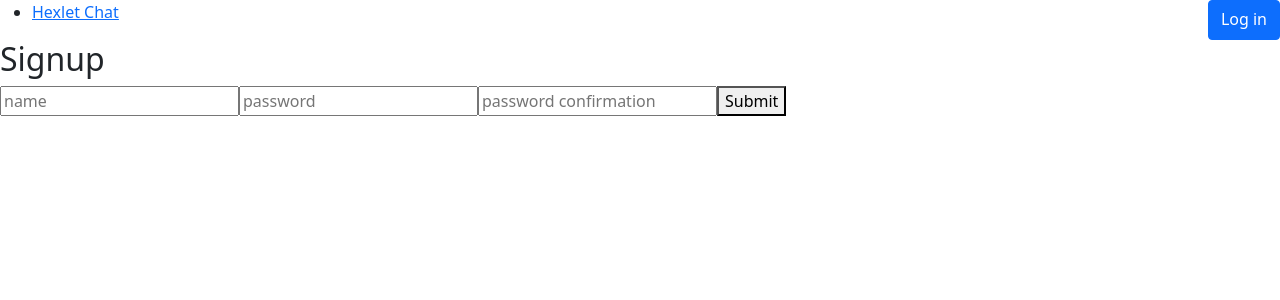
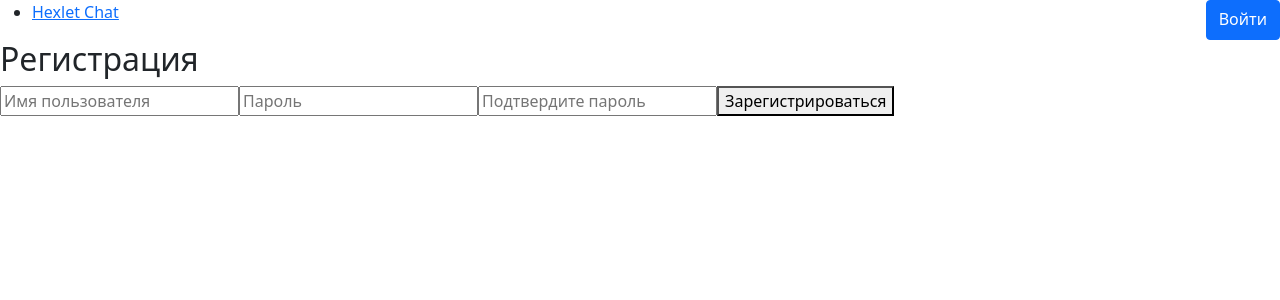
Before and after one commit to mkolotovich/frontend-project-lvl4, a React app: page /signup in a window 1280 px wide. Shown: the top 300 px of the page. Built offline with nearby package versions, Linux system fonts and the light colour scheme; no server answers; the HTML template or start-up script is replaced by a standard one.

Commit message:
finish eigth step

```diff
--- a/package.json
+++ b/package.json
@@ -39,9 +39,9 @@
     "fastify-static": "^4.5.0",
     "formik": "^2.2.9",
     "http-errors": "^2.0.0",
+    "i18next": "^21.8.4",
     "jquery": "^3.6.0",
     "lodash": "^4.17.21",
-    "normalizr": "*",
     "pino-pretty": "^7.5.1",
     "point-of-view": "^5.1.0",
     "popper.js": "^1.16.1",
@@ -49,6 +49,7 @@
     "react": "^18.1.0",
     "react-bootstrap": "^2.4.0",
     "react-dom": "^18.1.0",
+    "react-i18next": "^11.16.9",
     "react-redux": "^8.0.1",
     "react-router-dom": "^6.3.0",
     "regenerator-runtime": "^0.13.9",
--- a/src/components/AddChannelModal.jsx
+++ b/src/components/AddChannelModal.jsx
@@ -1,20 +1,22 @@
 import React, { useState } from 'react';
 import { Modal, Button, Form } from 'react-bootstrap';
 import { useSelector } from 'react-redux';
+import { useTranslation } from "react-i18next";
 import { socket } from './App.jsx';
 
-function Example(props) {
+export default(props) => {
   const { show, handleClose } = props;
   const [inputValue, setValue] = useState('');
   const allChannels = useSelector((state) => state.channels.value);
   const [duplicateError, setError] = useState(false);
   const [lengthError, setLengthError] = useState(false);
   const error = duplicateError || lengthError ? true : false;
-  const errorMessage = duplicateError ? 'Channel must be unique!' : 'Channel name must be no longer 20 characters!';
+  const { t } = useTranslation();
+  const errorMessage = duplicateError ? t('duplicateText') : t('lengthText');
   return (
     <Modal show={show} onHide={handleClose}>
       <Modal.Header closeButton>
-        <Modal.Title>Add channel</Modal.Title>
+        <Modal.Title>{t('addChannel')}</Modal.Title>
       </Modal.Header>
       <Modal.Body>
         <Form>
@@ -32,7 +34,7 @@ function Example(props) {
       </Modal.Body>
       <Modal.Footer>
         <Button variant="secondary" onClick={handleClose}>
-          Close
+          {t('close')}
         </Button>
         <Button variant="primary" onClick={async() => {
           if (allChannels.some((el) => el.name === inputValue)) {
@@ -47,11 +49,9 @@ function Example(props) {
             });
           }
         }}>
-          Save Changes
+          {t('send')}
         </Button>
       </Modal.Footer>
     </Modal>
   );
 }
-
-export default Example;
--- a/src/components/App.jsx
+++ b/src/components/App.jsx
@@ -12,6 +12,8 @@ import {
   Link,
 } from 'react-router-dom';
 import { io } from 'socket.io-client';
+import i18n from "i18next";
+import { useTranslation, initReactI18next } from "react-i18next";
 import { sendMessage } from '../slices/messagesSlice.js';
 import { addChannel, removeChannel, renameChannel } from '../slices/channelsSlice.js';
 import { removeChannelMessages } from '../slices/messagesSlice.js';
@@ -25,6 +27,51 @@ import AuthContext from '../contexts/index.jsx';
 if (process.env.NODE_ENV !== 'production') {
   localStorage.debug = 'chat:*';
 }
+
+i18n
+  .use(initReactI18next)
+  .init({
+    resources: {
+      ru: {
+        translation: {
+          "headerText": "Hexlet Chat",
+          'logOut': 'Выйти',
+          'logIn': 'Войти',
+          'addChannel' : 'Добавить канал',
+          'close': 'Отменить',
+          'send' : 'Отправить',
+          'duplicateText': 'Должно быть уникальным',
+          'lengthText': 'От 3 до 20 символов',
+          "nick": 'Ваш ник',
+          "password" : 'Пароль',
+          'authorizationText': 'Неверные имя пользователя или пароль',
+          'registration' : 'Регистрация',
+          'notFound' : 'Страница не найдена',
+          'channels' : 'Каналы',
+          'message' : 'Введите сообщение...',
+          'remove' : 'Удалить',
+          'rename' : 'Переименовать',
+          'removeChannel' : 'Удалить канал',
+          'sure' : 'Уверены?',
+          'renameChannel' : 'Переименовать канал',
+          'name' : 'Имя пользователя',
+          'password' : 'Пароль',
+          'passwordConfirm' : 'Подтвердите пароль',
+          'register' : 'Зарегистрироваться',
+          'required' : 'Обязательное поле',
+          'tooShort' : 'Не менее 6 символов',
+          'passText' : 'Пароли должны совпадать',
+          'userText' : 'Такой пользователь уже существует'
+        }
+      }
+    },
+    lng: "ru",
+    fallbackLng: "ru",
+
+    interpolation: {
+      escapeValue: false
+    }
+  });
 
 export const socket = io();
 
@@ -45,6 +92,7 @@ const AuthProvider = ({ children }) => {
 };
 
 export default function App() {
+  const { t } = useTranslation();
   const dispatch = useDispatch();
   const defaultChannelId = 1;
   socket.on('newMessage', async (data) => {
@@ -74,7 +122,7 @@ export default function App() {
           <nav className='d-flex justify-content-between'>
             <ul>
               <li>
-                <Link to="/">Hexlet Chat</Link>
+                <Link to="/">{t('headerText')}</Link>
               </li>
             </ul>
             <AuthButton />
--- a/src/components/AuthButton.jsx
+++ b/src/components/AuthButton.jsx
@@ -4,6 +4,7 @@ import {
   useLocation,
   useNavigate
 } from 'react-router-dom';
+import { useTranslation } from "react-i18next";
 import { Button } from 'react-bootstrap';
 import useAuth from '../hooks/index.jsx';
 
@@ -11,12 +12,13 @@ export default () => {
   const auth = useAuth();
   const location = useLocation();
   const navigate = useNavigate();
+  const { t } = useTranslation();
   return (
     auth.loggedIn
       ? <Button onClick={() => {
         auth.logOut();
         navigate('/login');
-      }}>Log out</Button>
-      : <Button as={Link} to="/login" state={{ from: location }}>Log in</Button>
+      }}>{t('logOut')}</Button>
+      : <Button as={Link} to="/login" state={{ from: location }}>{t('logIn')}</Button>
   );
 };
--- a/src/components/LoginPage.jsx
+++ b/src/components/LoginPage.jsx
@@ -5,32 +5,33 @@ import {
 } from 'formik';
 import * as Yup from 'yup';
 import axios from 'axios';
+import { useTranslation } from "react-i18next";
 import useAuth from '../hooks/index.jsx';
 
-const SignupSchema = Yup.object().shape({
+const SignupSchema = (t) => Yup.object().shape({
   name: Yup.string()
-    .min(2, 'Too Short!')
-    .max(50, 'Too Long!')
-    .required('Required'),
+    .min(3, t('lengthText'))
+    .max(20, t('lengthText'))
+    .required(t('required')),
   pass: Yup.string()
-    .min(2, 'Too Short!')
-    .max(50, 'Too Long!')
-    .required('Required'),
+    .min(6, t('tooShort'))
+    .required(t('required')),
 });
 
 function Login() {
   const navigate = useNavigate();
   const [error, setError] = useState(false);
   const { logIn } = useAuth();
+  const { t } = useTranslation();
   return (
     <div>
-      <h2>Login</h2>
+      <h2>{t('logIn')}</h2>
       <Formik
         initialValues={{
           name: '',
           pass: '',
         }}
-        validationSchema={SignupSchema}
+        validationSchema={SignupSchema(t)}
         onSubmit={async (values) => {
           console.log(values);
           const { name, pass } = values;
@@ -53,16 +54,16 @@ function Login() {
       >
         {({ isSubmitting }) => (
           <Form>
-            <Field name="name" placeholder="name" />
+            <Field name="name" placeholder={t('nick')} />
             <ErrorMessage name="name" component="div" />
-            <Field name="pass" placeholder="password" />
+            <Field name="pass" placeholder={t('password')}  />
             <ErrorMessage name="pass" component="div" />
-            {error && <div>Authorization Error!</div>}
-            <button type="submit" disabled={isSubmitting}>Submit</button>
+            {error && <div>{t('authorizationText')}</div>}
+            <button type="submit" disabled={isSubmitting}>{t('logIn')}</button>
           </Form>
         )}
       </Formik>
-      <a href='/signup'>Registration</a>
+      <a href='/signup'>{t('registration')}</a>
     </div>
   );
 }
--- a/src/components/NotFoundPage.jsx
+++ b/src/components/NotFoundPage.jsx
@@ -1,5 +1,7 @@
 import React from 'react';
+import { useTranslation } from "react-i18next";
 
 export default () =>  {
-  return <h2>404 (not found) указанной страницы нет</h2>;
+  const { t } = useTranslation();
+  return <h2>{t('notFound')}</h2>;
 };
--- a/src/components/PrivatePage.jsx
+++ b/src/components/PrivatePage.jsx
@@ -7,6 +7,7 @@ import {
 import useAuth from '../hooks/index.jsx';
 import axios from 'axios';
 import { Dropdown } from 'react-bootstrap';
+import { useTranslation } from "react-i18next";
 import { getAllChannels } from '../slices/channelsSlice.js';
 import { getAllMessages } from '../slices/messagesSlice.js';
 import { changeChannel } from '../slices/currentChanelSlice.js';
@@ -43,7 +44,7 @@ const Home = () => {
   const [showRename, setShowRename] = useState(false);
   const handleCloseRename = () => setShowRename(false);
   const [inputValue, setValue] = useState('');
-  console.log(auth);
+  const { t } = useTranslation();
   const handleShowRemove = (e) => {
     e.preventDefault();
     const eventTarget = e.target;
@@ -91,8 +92,8 @@ const Home = () => {
     <div className="container">
       <div className="row">
         <div className="col">
-          <div>Chanells
-            <button onClick = {handleShow}>Add channel</button>
+          <div>{t('channels')}
+            <button onClick = {handleShow}>+</button>
           </div>
           <ul>
             {allChannels.map((channel) =>
@@ -101,8 +102,8 @@ const Home = () => {
                 {channel.removable && <Dropdown>
                   <Dropdown.Toggle variant="success" id="dropdown-basic"></Dropdown.Toggle>
                   <Dropdown.Menu>
-                    <Dropdown.Item href="#/action-1" onClick = {(e) => handleShowRemove(e)}>Remove</Dropdown.Item>
-                    <Dropdown.Item href="#/action-2" onClick = {(e) => handleShowRename(e)}>Rename</Dropdown.Item>
+                    <Dropdown.Item href="#/action-1" onClick = {(e) => handleShowRemove(e)}>{t('remove')}</Dropdown.Item>
+                    <Dropdown.Item href="#/action-2" onClick = {(e) => handleShowRename(e)}>{t('rename')}</Dropdown.Item>
                   </Dropdown.Menu>
                 </Dropdown>}
               </li>)
@@ -129,9 +130,9 @@ const Home = () => {
             >
               {({ isSubmitting }) => (
                 <Form>
-                  <Field name="message" placeholder="message" onChange={(e) => setValue(e.target.value)} value={inputValue}/>
+                  <Field name="message" placeholder={t('message')} onChange={(e) => setValue(e.target.value)} value={inputValue}/>
                   <ErrorMessage name="message" component="div" />
-                  <button type="submit" disabled={isSubmitting}>Submit</button>
+                  <button type="submit" disabled={isSubmitting}>{'->'}</button>
                 </Form>
               )}
             </Formik>
--- a/src/components/SignupPage.jsx
+++ b/src/components/SignupPage.jsx
@@ -5,21 +5,20 @@ import {
 } from 'formik';
 import * as Yup from 'yup';
 import axios from 'axios';
+import { useTranslation } from "react-i18next";
 import useAuth from '../hooks/index.jsx';
 
-const SignupSchema = Yup.object().shape({
+const SignupSchema = (t) => Yup.object().shape({
   name: Yup.string()
-    .min(3, 'Too Short!')
-    .max(20, 'Too Long!')
-    .required('Required'),
+    .min(3, t('lengthText'))
+    .max(20, t('lengthText'))
+    .required(t('required')),
   pass: Yup.string()
-    .min(6, 'Too Short!')
-    .max(50, 'Too Long!')
-    .required('Required'),
+    .min(6, t('tooShort'))
+    .required(t('required')),
   passConfirm: Yup.string()
-    .min(6, 'Too Short!')
-    .max(50, 'Too Long!')
-    .required('Required'),
+    .min(6, t('tooShort'))
+    .required(t('required')),
 });
 
 export default () => {
@@ -27,18 +26,19 @@ export default () => {
   const [passError, setError] = useState(false);
   const [userError, setUserError] = useState(false);
   const error = passError || userError ? true : false;
-  const errorMessage = passError ? 'Pass and passConfirm must be equal!' : 'This user is already exists!';
+  const { t } = useTranslation();
+  const errorMessage = passError ? t('passText') : t('userText');
   const { logIn } = useAuth();
   return (
     <div>
-      <h2>Signup</h2>
+      <h2>{t('registration')}</h2>
       <Formik
         initialValues={{
           name: '',
           pass: '',
           passConfirm: '',
         }}
-        validationSchema={SignupSchema}
+        validationSchema={SignupSchema(t)}
         onSubmit={async (values) => {
           console.log(values);
           const { name, pass, passConfirm } = values;
@@ -58,7 +58,7 @@ export default () => {
             } catch (err) {
               console.log(err);
               setUserError(!userError);
-              setError(!passError);
+              setError(false);
               console.log(sign.value);
             }
           }
@@ -66,14 +66,14 @@ export default () => {
       >
         {({ isSubmitting }) => (
           <Form>
-            <Field name="name" placeholder="name" />
+            <Field name="name" placeholder={t('name')} />
             <ErrorMessage name="name" component="div" />
-            <Field name="pass" placeholder="password"/>
+            <Field name="pass" placeholder={t('password')}/>
             <ErrorMessage name="pass" component="div" />
-            <Field name="passConfirm" placeholder="password confirmation"/>
+            <Field name="passConfirm" placeholder={t('passwordConfirm')}/>
             <ErrorMessage name="passConfirm" component="div" />
             {error && <div>{errorMessage}</div>}
-            <button type="submit" disabled={isSubmitting}>Submit</button>
+            <button type="submit" disabled={isSubmitting}>{t('register')}</button>
           </Form>
         )}
       </Formik>
```
Also changed, not shown: src/components/RemoveChannelModal.jsx (+7 -5 lines), src/components/RenameChannelModal.jsx (+6 -4 lines), 1 other file (tests, documents, lock files or other folders).
